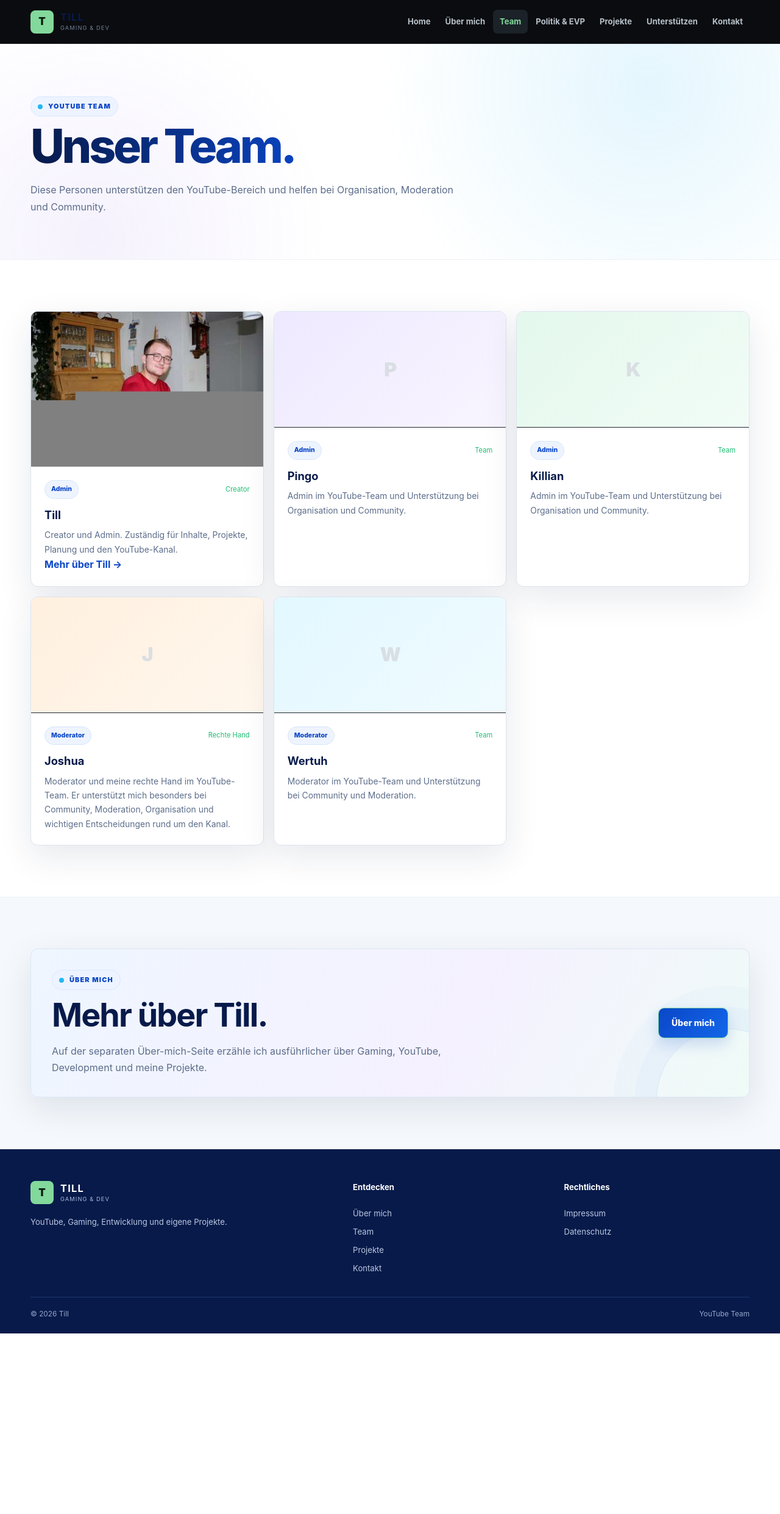
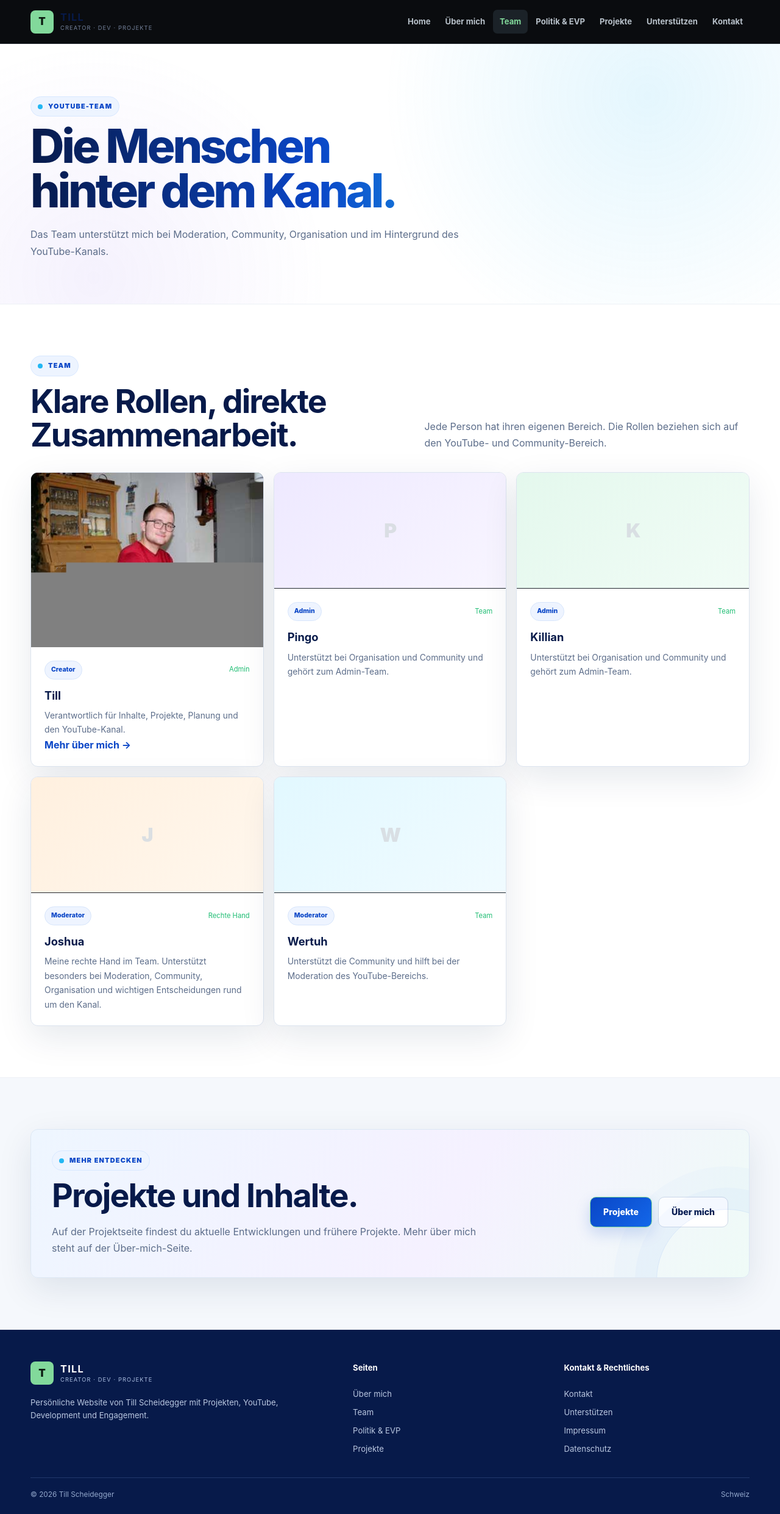
Before and after one commit to SkyHubYT/Till-Webseite, a website: page team.html in a window 1280 px wide. Shown: the whole page at 61% size. Before the commit the page ends 2186 px from the top, so only its background shows below. Drawn offline with Linux system fonts and the light colour scheme; no server answers.

Commit message:
Align team page with unified site structure

```diff
--- a/team.html
+++ b/team.html
@@ -3,41 +3,60 @@
 <head>
 <meta charset="UTF-8">
 <meta name="viewport" content="width=device-width, initial-scale=1.0">
-<meta name="theme-color" content="#0a0e14">
-<meta name="description" content="Das YouTube-Team von Till Gaming & Dev.">
+<meta name="theme-color" content="#0b0d10">
+<meta name="description" content="Das YouTube-Team von Till Scheidegger.">
 <link rel="icon" href="assets/favicon.svg" type="image/svg+xml">
 <link rel="stylesheet" href="style.css">
-<title>Team | Till Gaming & Dev</title>
+<title>Team | Till</title>
 </head>
 <body data-page="team">
 <header class="site-header">
-  <a class="brand" href="/" aria-label="Startseite"><span class="brand-mark">T</span><span class="brand-copy"><b>TILL</b><small>GAMING & DEV</small></span></a>
+  <a class="brand" href="/" aria-label="Startseite"><span class="brand-mark">T</span><span class="brand-copy"><b>TILL</b><small>CREATOR · DEV · PROJEKTE</small></span></a>
   <button class="menu-toggle" aria-label="Navigation öffnen" aria-expanded="false">☰</button>
-  <nav class="main-nav">
-    <a data-nav="home" href="/">Home</a>
-    <a data-nav="about" href="/ueber-mich">Über mich</a>
-    <a data-nav="team" href="/team">Team</a>
-    <a data-nav="projects" href="/projekte">Projekte</a>
-    <a data-nav="support" href="/unterstuetzen">Unterstützen</a>
-    <a data-nav="contact" href="/kontakt">Kontakt</a>
-  </nav>
+  <nav class="main-nav"></nav>
 </header>
+
 <main>
-<section class="page-hero compact"><span class="eyebrow">YOUTUBE TEAM</span><h1>Unser Team.</h1><p>Diese Personen unterstützen den YouTube-Bereich und helfen bei Organisation, Moderation und Community.</p></section>
+<section class="page-hero compact">
+  <span class="eyebrow">YOUTUBE-TEAM</span>
+  <h1>Die Menschen hinter dem Kanal.</h1>
+  <p>Das Team unterstützt mich bei Moderation, Community, Organisation und im Hintergrund des YouTube-Kanals.</p>
+</section>
+
 <section class="section">
+  <div class="section-heading">
+    <div><span class="eyebrow">TEAM</span><h2>Klare Rollen, direkte Zusammenarbeit.</h2></div>
+    <p>Jede Person hat ihren eigenen Bereich. Die Rollen beziehen sich auf den YouTube- und Community-Bereich.</p>
+  </div>
   <div class="projects-grid">
     <article class="project-card">
-      <img src="assets/till-profile.jpg" alt="Till" loading="eager" decoding="async" style="width:100%;display:block;aspect-ratio:3/2;object-fit:cover">
-      <div class="project-content"><div class="project-meta"><span class="pill">Admin</span><span class="status active">Creator</span></div><h3>Till</h3><p>Creator und Admin. Zuständig für Inhalte, Projekte, Planung und den YouTube-Kanal.</p><a class="text-link" href="/ueber-mich">Mehr über Till →</a></div>
+      <img src="assets/till-profile.jpg" alt="Till" loading="eager" decoding="async" style="width:100%;display:block;aspect-ratio:4/3;object-fit:cover">
+      <div class="project-content"><div class="project-meta"><span class="pill">Creator</span><span class="status active">Admin</span></div><h3>Till</h3><p>Verantwortlich für Inhalte, Projekte, Planung und den YouTube-Kanal.</p><a class="text-link" href="/ueber-mich">Mehr über mich →</a></div>
     </article>
-    <article class="project-card"><div class="project-thumb thumb-purple"><span>P</span></div><div class="project-content"><div class="project-meta"><span class="pill">Admin</span><span class="status active">Team</span></div><h3>Pingo</h3><p>Admin im YouTube-Team und Unterstützung bei Organisation und Community.</p></div></article>
-    <article class="project-card"><div class="project-thumb thumb-green"><span>K</span></div><div class="project-content"><div class="project-meta"><span class="pill">Admin</span><span class="status active">Team</span></div><h3>Killian</h3><p>Admin im YouTube-Team und Unterstützung bei Organisation und Community.</p></div></article>
-    <article class="project-card"><div class="project-thumb thumb-orange"><span>J</span></div><div class="project-content"><div class="project-meta"><span class="pill">Moderator</span><span class="status active">Rechte Hand</span></div><h3>Joshua</h3><p>Moderator und meine rechte Hand im YouTube-Team. Er unterstützt mich besonders bei Community, Moderation, Organisation und wichtigen Entscheidungen rund um den Kanal.</p></div></article>
-    <article class="project-card"><div class="project-thumb thumb-cyan"><span>W</span></div><div class="project-content"><div class="project-meta"><span class="pill">Moderator</span><span class="status active">Team</span></div><h3>Wertuh</h3><p>Moderator im YouTube-Team und Unterstützung bei Community und Moderation.</p></div></article>
+    <article class="project-card"><div class="project-thumb thumb-purple"><span>P</span></div><div class="project-content"><div class="project-meta"><span class="pill">Admin</span><span class="status active">Team</span></div><h3>Pingo</h3><p>Unterstützt bei Organisation und Community und gehört zum Admin-Team.</p></div></article>
+    <article class="project-card"><div class="project-thumb thumb-green"><span>K</span></div><div class="project-content"><div class="project-meta"><span class="pill">Admin</span><span class="status active">Team</span></div><h3>Killian</h3><p>Unterstützt bei Organisation und Community und gehört zum Admin-Team.</p></div></article>
+    <article class="project-card"><div class="project-thumb thumb-orange"><span>J</span></div><div class="project-content"><div class="project-meta"><span class="pill">Moderator</span><span class="status active">Rechte Hand</span></div><h3>Joshua</h3><p>Meine rechte Hand im Team. Unterstützt besonders bei Moderation, Community, Organisation und wichtigen Entscheidungen rund um den Kanal.</p></div></article>
+    <article class="project-card"><div class="project-thumb thumb-cyan"><span>W</span></div><div class="project-content"><div class="project-meta"><span class="pill">Moderator</span><span class="status active">Team</span></div><h3>Wertuh</h3><p>Unterstützt die Community und hilft bei der Moderation des YouTube-Bereichs.</p></div></article>
   </div>
 </section>
-<section class="section section-dark"><div class="cta"><div><span class="eyebrow">ÜBER MICH</span><h2>Mehr über Till.</h2><p>Auf der separaten Über-mich-Seite erzähle ich ausführlicher über Gaming, YouTube, Development und meine Projekte.</p></div><a class="btn btn-primary" href="/ueber-mich">Über mich</a></div></section>
+
+<section class="section section-dark">
+  <div class="cta">
+    <div><span class="eyebrow">MEHR ENTDECKEN</span><h2>Projekte und Inhalte.</h2><p>Auf der Projektseite findest du aktuelle Entwicklungen und frühere Projekte. Mehr über mich steht auf der Über-mich-Seite.</p></div>
+    <div class="hero-actions"><a class="btn btn-primary" href="/projekte">Projekte</a><a class="btn btn-ghost" href="/ueber-mich">Über mich</a></div>
+  </div>
+</section>
 </main>
-<footer class="site-footer"><div class="footer-grid"><div><a class="brand footer-brand" href="/"><span class="brand-mark">T</span><span class="brand-copy"><b>TILL</b><small>GAMING & DEV</small></span></a><p>YouTube, Gaming, Entwicklung und eigene Projekte.</p></div><div><h4>Entdecken</h4><a href="/ueber-mich">Über mich</a><a href="/team">Team</a><a href="/projekte">Projekte</a><a href="/kontakt">Kontakt</a></div><div><h4>Rechtliches</h4><a href="/impressum">Impressum</a><a href="/impressum#datenschutz">Datenschutz</a></div></div><div class="footer-bottom"><span>© <span data-year></span> Till</span><span>YouTube Team</span></div></footer>
-<div class="toast" id="toast" role="status"></div><script src="script.js?v=20260913-images-fix"></script>
-</body></html>
+
+<footer class="site-footer">
+  <div class="footer-grid">
+    <div><a class="brand footer-brand" href="/"><span class="brand-mark">T</span><span class="brand-copy"><b>TILL</b><small>CREATOR · DEV · PROJEKTE</small></span></a><p>Persönliche Website von Till Scheidegger mit Projekten, YouTube, Development und Engagement.</p></div>
+    <div><h4>Seiten</h4><a href="/ueber-mich">Über mich</a><a href="/team">Team</a><a href="/politik">Politik & EVP</a><a href="/projekte">Projekte</a></div>
+    <div><h4>Kontakt & Rechtliches</h4><a href="/kontakt">Kontakt</a><a href="/unterstuetzen">Unterstützen</a><a href="/impressum">Impressum</a><a href="/impressum#datenschutz">Datenschutz</a></div>
+  </div>
+  <div class="footer-bottom"><span>© <span data-year></span> Till Scheidegger</span><span>Schweiz</span></div>
+</footer>
+<div class="toast" id="toast" role="status"></div>
+<script src="script.js?v=20260913-unified"></script>
+</body>
+</html>
```
